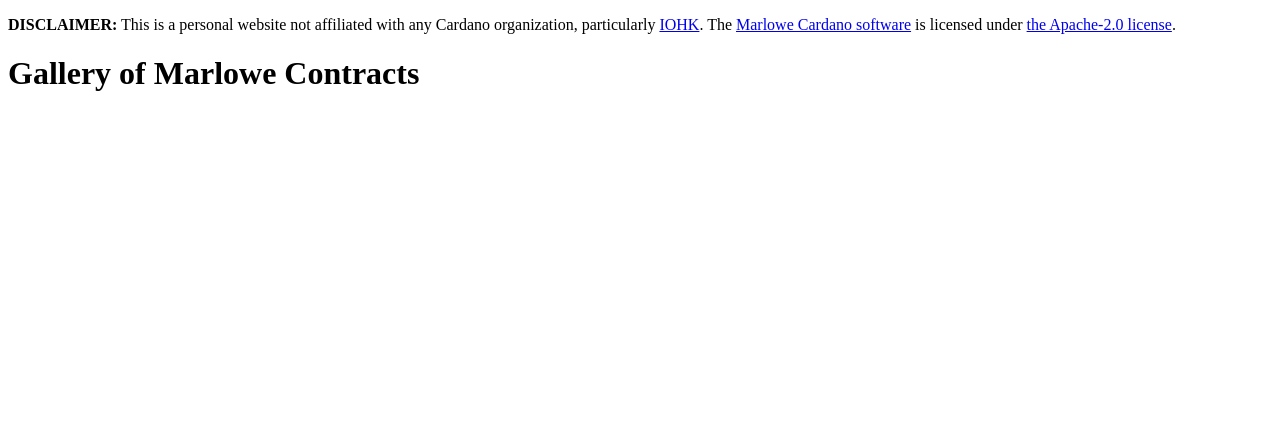
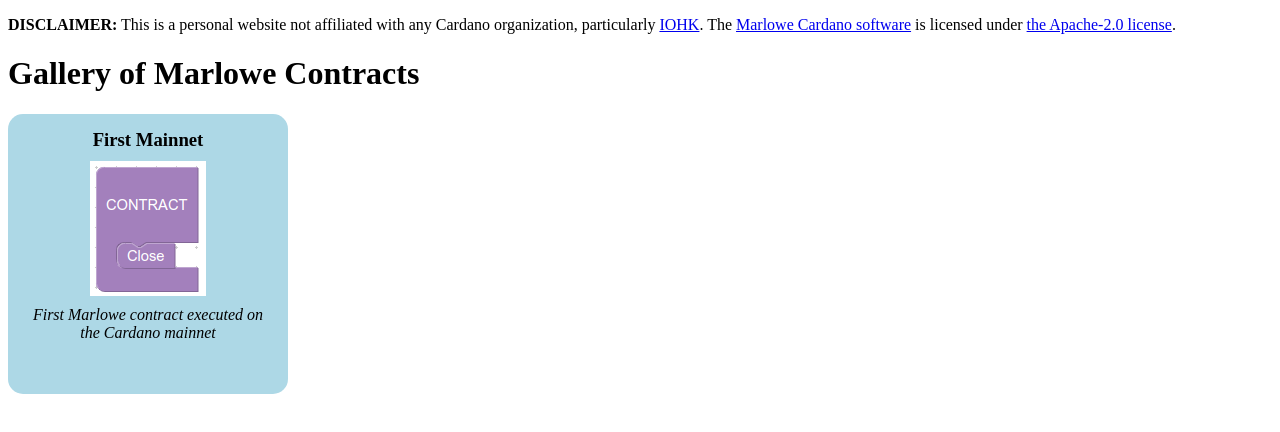
Before and after one commit to input-output-hk/real-world-marlowe, a plain HTML site: page docs/index.html in a window 1280 px wide. Drawn offline with Linux system fonts and the light colour scheme.

Commit message:
Added first mainnet transaction to gallery.

```diff
--- /dev/null
+++ b/docs/controller.js
@@ -0,0 +1,6 @@
+function openLink(path) {
+  if (window.location.origin == "file://")
+    window.open("../" + path, 'rwm');
+  else
+    window.open("https://github.com/bwbush/real-world-marlowe/blob/main/" + path, 'rwm');
+}
--- a/docs/index.html
+++ b/docs/index.html
@@ -4,11 +4,17 @@
     <title>Gallery of Marlowe Contracts</title>
     <meta name="robots" content="noindex"/>
     <link href="view.css" type="text/css" rel="stylesheet"/>
+    <script src="controller.js" type="application/javascript"> </script>
   </head>
   <body>
     <p><strong>DISCLAIMER:</strong> This is a personal website not affiliated with any Cardano organization, particularly <a href="htps://iohk.io/" target="rwm">IOHK</a>. The <a href="https://github.com/input-output-hk/marlowe-cardano/" target="rwm">Marlowe Cardano software</a> is licensed under <a href="https://github.com/input-output-hk/marlowe-cardano/blob/main/LICENSE" target="rwm">the Apache-2.0 license</a>.</p>
     <h1>Gallery of Marlowe Contracts</h1>
-    <div>
+    <div class="examples">
+      <div class="example" onclick="openLink('firsts/mainnet/ReadMe.ipynb')">
+	<h3>First Mainnet</h3>
+	<img src="../firsts/mainnet/contract.png"/>
+	<span>First Marlowe contract executed on the Cardano mainnet</span>
+      </div>
     </div>
   </body>
 </html>
--- a/docs/view.css
+++ b/docs/view.css
@@ -0,0 +1,30 @@
+
+.examples {
+}
+
+.example {
+  width: 250px;
+  height:250px;
+  padding: 15px;
+  border-radius: 15px;
+  background: lightblue;
+  cursor: pointer;
+}
+
+.example h3 {
+  margin: 0;
+  text-align: center;
+}
+
+.example img {
+  display: block;
+  max-width: 100%;
+  margin: auto;
+  padding: 10px;
+}
+
+.example span {
+  display: block;
+  text-align: center;
+  font-style: italic;
+}
```
